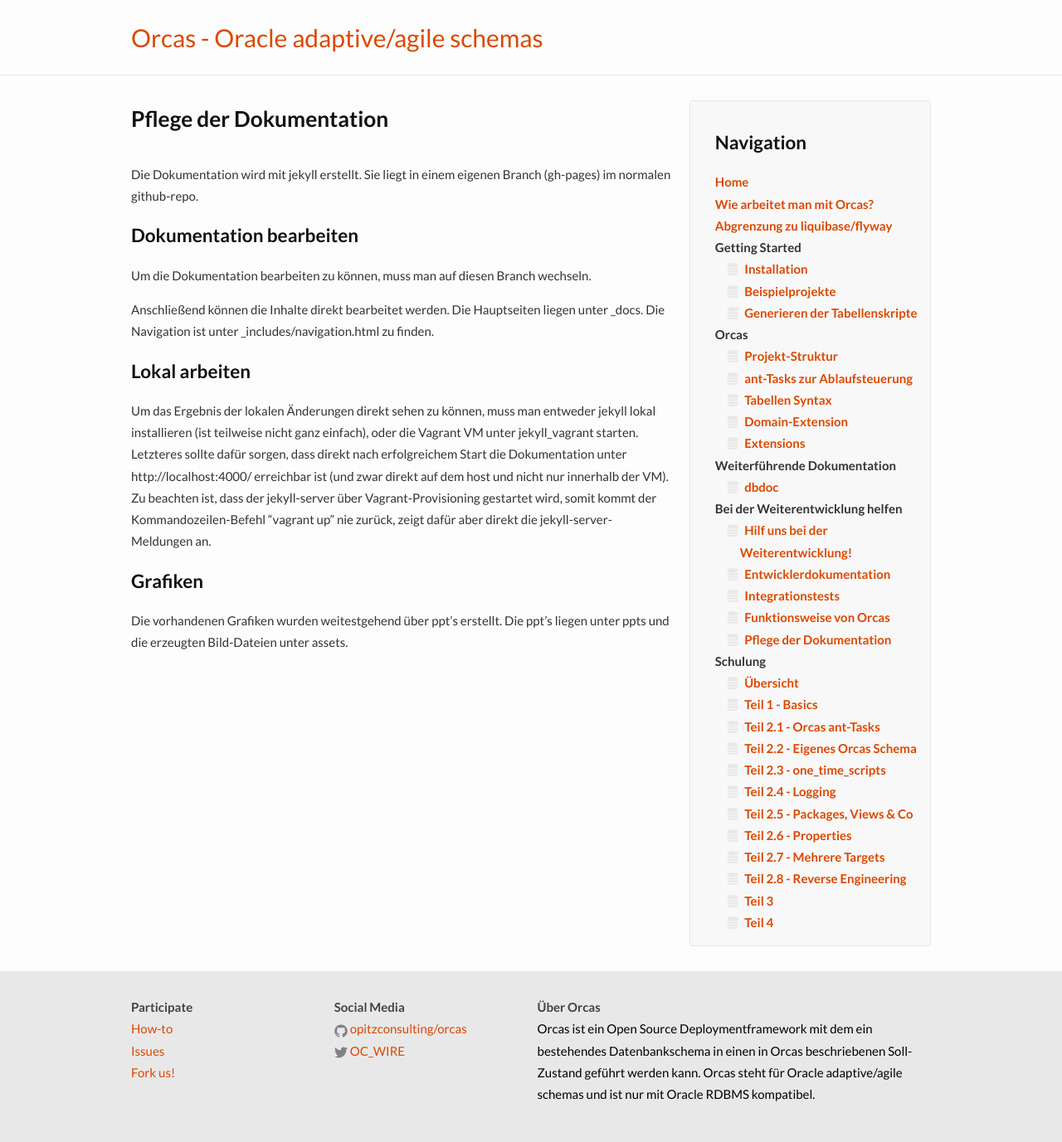
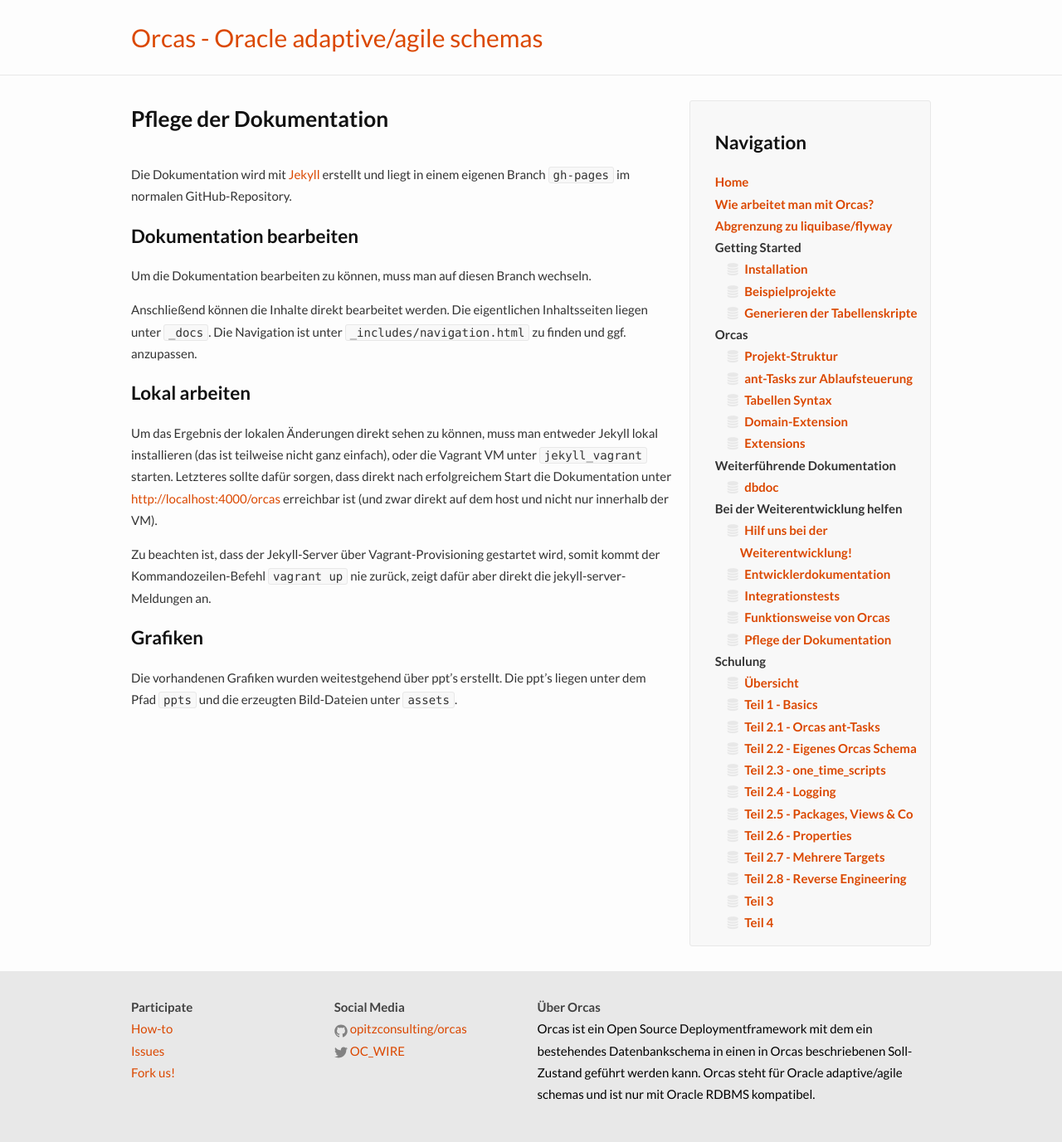
Before and after one commit to opitzconsulting/orcas, a Jekyll site: the page built from _docs/update-docs.md, in a window 1280 px wide. Shown: the whole page at 83% size. Built offline with Jekyll 4.4.1, drawn with Linux system fonts in a browser that asks for light colours; nearby versions of some CDN libraries.

Commit message:
format docs

```diff
--- a/_docs/update-docs.md
+++ b/_docs/update-docs.md
@@ -3,17 +3,22 @@
 title: Pflege der Dokumentation
 permalink: /docs/update-docs/
 ---
-Die Dokumentation wird mit jekyll erstellt.
-Sie liegt in einem eigenen Branch (gh-pages) im normalen github-repo.
 
-##Dokumentation bearbeiten
+Die Dokumentation wird mit [Jekyll](http://jekyllrb.com/) erstellt und liegt in einem eigenen Branch `gh-pages` im normalen GitHub-Repository.
+
+## Dokumentation bearbeiten
+
 Um die Dokumentation bearbeiten zu können, muss man auf diesen Branch wechseln.
 
-Anschließend können die Inhalte direkt bearbeitet werden. Die Hauptseiten liegen unter _docs.
-Die Navigation ist unter _includes/navigation.html zu finden.
+Anschließend können die Inhalte direkt bearbeitet werden. Die eigentlichen Inhaltsseiten liegen unter `_docs`.
+Die Navigation ist unter `_includes/navigation.html` zu finden und ggf. anzupassen.
 
-##Lokal arbeiten
-Um das Ergebnis der lokalen Änderungen direkt sehen zu können, muss man entweder jekyll lokal installieren (ist teilweise nicht ganz einfach), oder die Vagrant VM unter jekyll_vagrant starten. Letzteres sollte dafür sorgen, dass direkt nach erfolgreichem Start die Dokumentation unter http://localhost:4000/ erreichbar ist (und zwar direkt auf dem host und nicht nur innerhalb der VM). Zu beachten ist, dass der jekyll-server über Vagrant-Provisioning gestartet wird, somit kommt der Kommandozeilen-Befehl "vagrant up" nie zurück, zeigt dafür aber direkt die jekyll-server-Meldungen an.
+## Lokal arbeiten
 
-##Grafiken
-Die vorhandenen Grafiken wurden weitestgehend über ppt's erstellt. Die ppt's liegen unter ppts und die erzeugten Bild-Dateien unter assets.
+Um das Ergebnis der lokalen Änderungen direkt sehen zu können, muss man entweder Jekyll lokal installieren (das ist teilweise nicht ganz einfach), oder die Vagrant VM unter `jekyll_vagrant` starten. Letzteres sollte dafür sorgen, dass direkt nach erfolgreichem Start die Dokumentation unter [http://localhost:4000/orcas](http://localhost:4000/orcas) erreichbar ist (und zwar direkt auf dem host und nicht nur innerhalb der VM).
+
+Zu beachten ist, dass der Jekyll-Server über Vagrant-Provisioning gestartet wird, somit kommt der Kommandozeilen-Befehl `vagrant up` nie zurück, zeigt dafür aber direkt die jekyll-server-Meldungen an.
+
+## Grafiken
+
+Die vorhandenen Grafiken wurden weitestgehend über ppt's erstellt. Die ppt's liegen unter dem Pfad `ppts` und die erzeugten Bild-Dateien unter `assets`.
```
